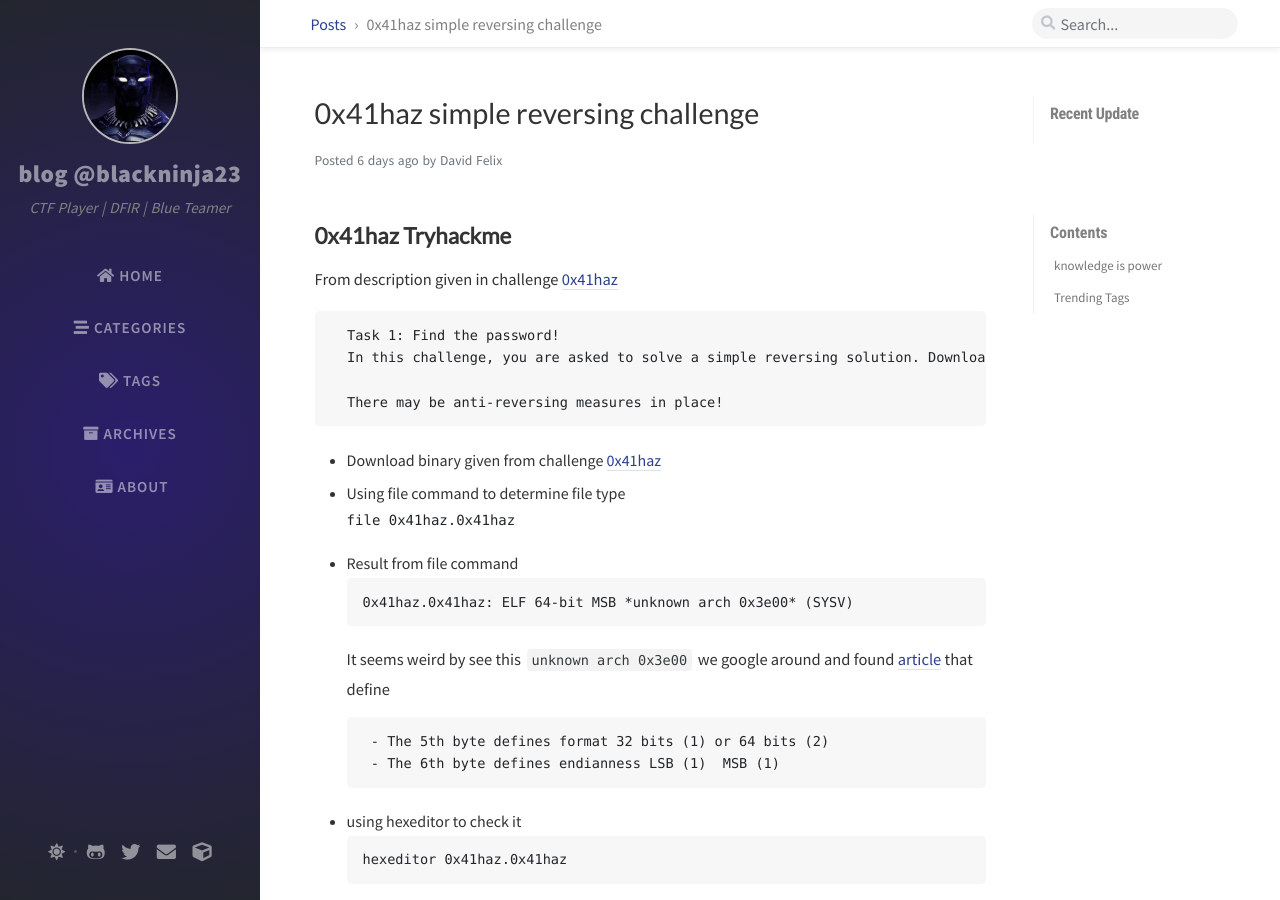
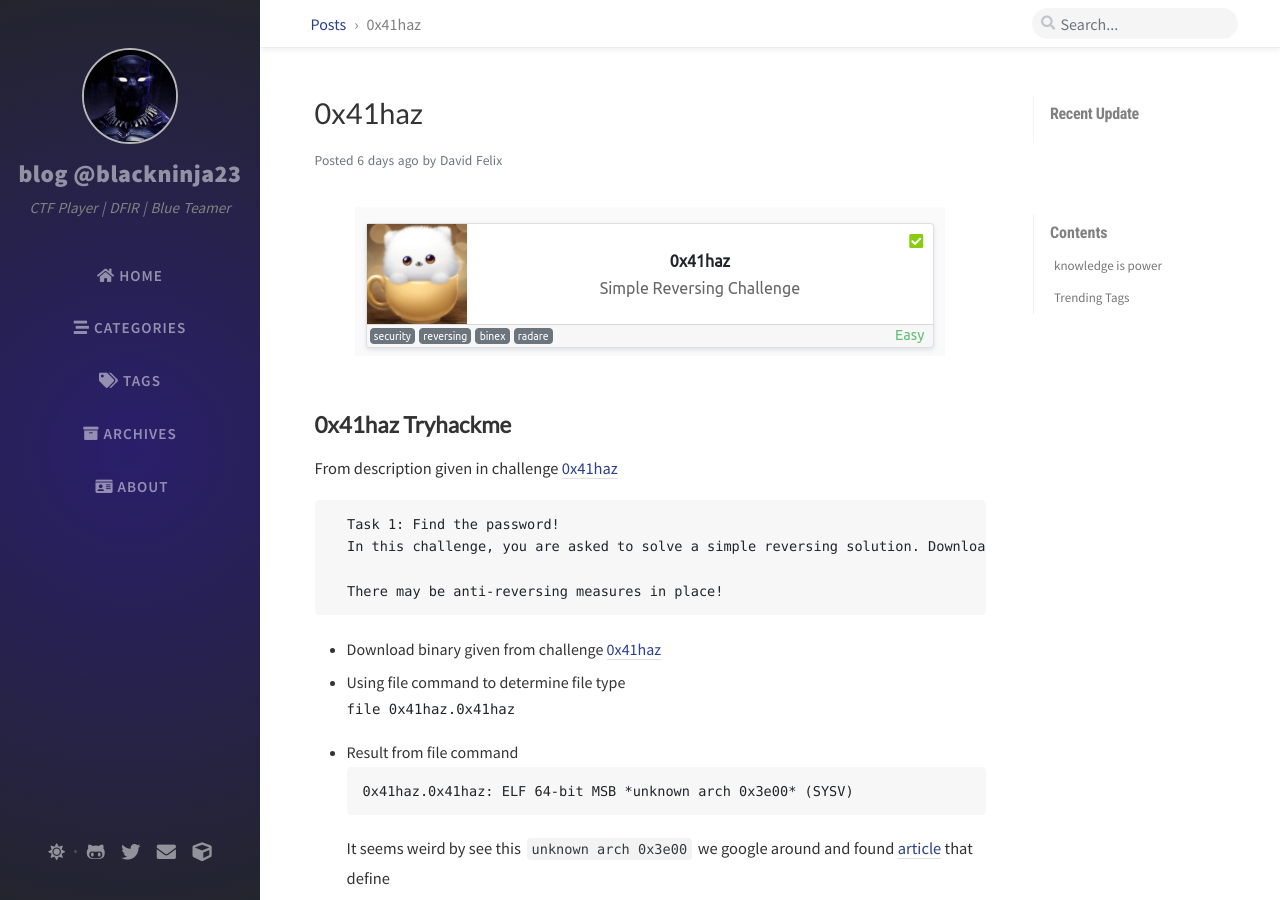
Before and after one commit to blackninja23/blackninja23.github.io, a Jekyll site: the page built from _posts/0x41haz/2022-07-20-0x41haz Simple Reversing Challenge.md, in a window 1280 px wide and 900 px high. Built offline with Jekyll 4.4.1, drawn with Linux system fonts in a browser that asks for light colours; nearby versions of some CDN libraries; comment, search, counter and statistics services are not loaded; some of the changed lines change nothing that is shown.

Commit message:
Update 2022-07-20-0x41haz Simple Reversing Challenge.md

```diff
--- a/_posts/0x41haz/2022-07-20-0x41haz Simple Reversing Challenge.md
+++ b/_posts/0x41haz/2022-07-20-0x41haz Simple Reversing Challenge.md
@@ -1,3 +1,11 @@
+---
+layout: post
+title: "0x41haz"
+date: 2022-07-20
+categories: [THM, reverse-THM]
+image: /assets/img/0x41haz/0x41hazdp.png
+---
+
 ## **0x41haz Tryhackme**
 From description given in challenge <a href='https://tryhackme.com/room/0x41haz'>0x41haz</a>
 
```
